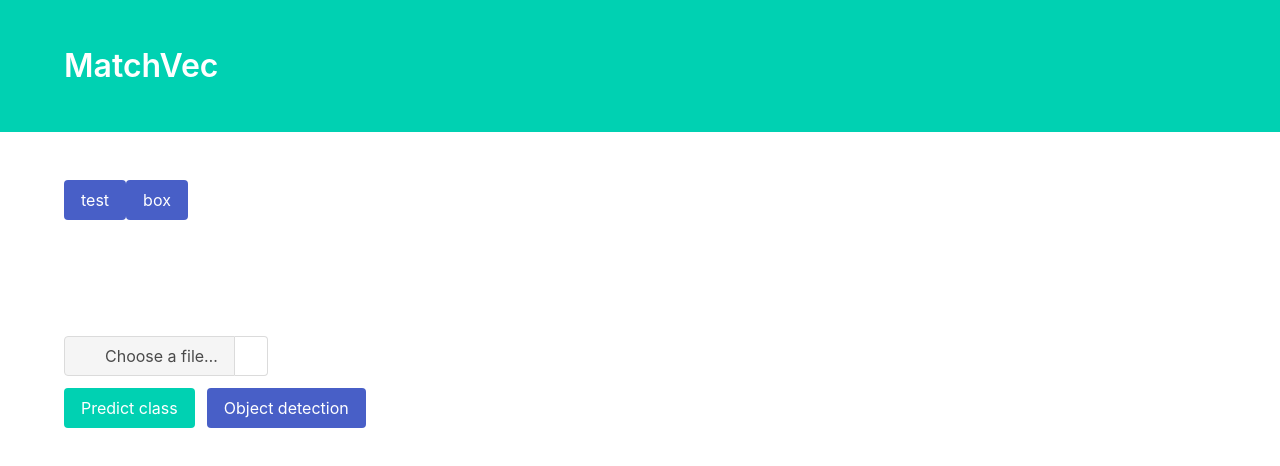
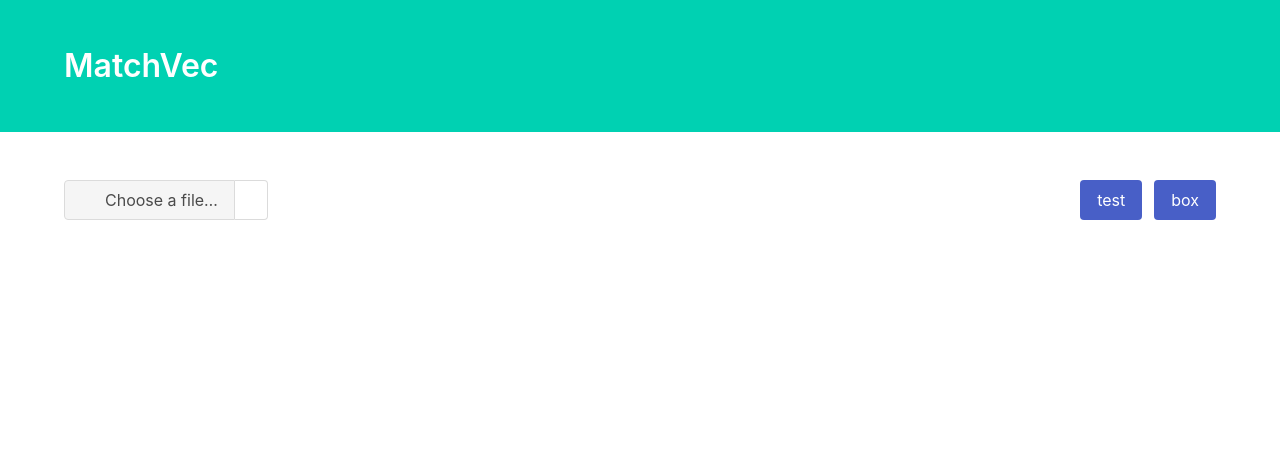
Before and after one commit to ia-flash/frontend, an Angular app: page /preview in a window 1280 px wide. Shown: the top 466 px of the page. Built offline with nearby package versions, Linux system fonts and the light colour scheme; no server answers.

Commit message:
Plot upload image in canvas Get image size from upload image

```diff
--- a/src/app/preview/preview.component.html
+++ b/src/app/preview/preview.component.html
@@ -1,11 +1,9 @@
 <section class="section">
   <div class="container">
-    <button (click)="testFunction()" class="button is-link">test</button>
-    <button (click)="drawBox()" class="button is-link">box</button>
-    <canvas id="canvas"></canvas>
-    <form action = "http://localhost:7779/predict" method = "POST"
-          enctype = "multipart/form-data">
-
+    <nav class="level">
+      <!-- Left side -->
+      <div class="level-left">
+        <div class="level-item">
           <div class="field file has-name">
             <label class="file-label">
               <input (change)="onFileSelected($event)" class="file-input" type="file" name="image" id="file">
@@ -20,20 +18,19 @@
               <span class="file-name" id="filename">{{ currentInput }}</span>
             </label>
           </div>
-      <div class="field is-grouped">
-        <div class="control" type="submit">
-          <button class="button is-primary">Predict class</button>
-        </div>
-        <div class="control">
-          <button class="button is-link" formaction="http://localhost:7779/object_detection" >Object detection</button>
         </div>
       </div>
-    </form>
+
+      <!-- Right side -->
+      <div class="level-right">
+        <div class="level-item">
+          <button (click)="testFunction()" class="button is-link">test</button>
+        </div>
+        <div class="level-item">
+          <button (click)="drawBox()" class="button is-link">box</button>
+        </div>
+      </div>
+    </nav>
+    <canvas id="canvas"></canvas>
   </div>
 </section>
-
-<section class="section">
-  <div class="container">
-    <img [src]="imgUrl" height="200" *ngIf="imgUrl">
-  </div>
-</section>
--- a/src/app/preview/preview.component.ts
+++ b/src/app/preview/preview.component.ts
@@ -9,6 +9,7 @@ import { PredictionsService } from '../predictions.service';
 export class PreviewComponent implements OnInit {
   currentInput: string;
   imgUrl: any;
+  imgCanvas: any;
 
   constructor(private predictionService: PredictionsService) { }
 
@@ -24,16 +25,7 @@ export class PreviewComponent implements OnInit {
   }
 
   drawBox() {
-    var image = new Image();
-
-    // When the image has loaded, draw it to the canvas
-    image.onload = function() {
-      // draw image...
-    }
-
-    // Now set the source of the image that we want to load
-    image.src = this.imgUrl
-    this.renderPredictions(image, [{"bbox": [100, 100, 200, 200]}])
+    this.renderPredictions([{"bbox": [100, 100, 200, 200]}])
   }
 
   onFileSelected(event) {
@@ -44,30 +36,40 @@ export class PreviewComponent implements OnInit {
       })
 
       this.currentInput = files[0].name;
-      var reader = new FileReader();
+      console.log(files[0]);
+      const reader = new FileReader();
       reader.readAsDataURL(files[0]);
       reader.onload = (_event) => {
         this.imgUrl = reader.result;
+        const image = new Image();
+        image.src = this.imgUrl;
+        this.imgCanvas = image
+        image.onload = function() {
+          const canvas = <HTMLCanvasElement> document.getElementById("canvas");
+          const ctx = canvas.getContext("2d");
+          canvas.width  = image.width;
+          canvas.height = image.height;
+          ctx.drawImage(image,0, 0,image.width,image.height);
+        }
       }
     }
   }
 
 
-  renderPredictions = (image, predictions) => {
+  renderPredictions = (predictions) => {
     const canvas = <HTMLCanvasElement> document.getElementById("canvas");
 
     const ctx = canvas.getContext("2d");
 
-    canvas.width  = 300;
-    canvas.height = 300;
+    canvas.width  = this.imgCanvas.width;
+    canvas.height = this.imgCanvas.height;
 
     ctx.clearRect(0, 0, ctx.canvas.width, ctx.canvas.height);
     // Font options.
     const font = "16px sans-serif";
     ctx.font = font;
     ctx.textBaseline = "top";
-    //ctx.drawImage(this.video,0, 0,300,300);
-    ctx.drawImage(image,0, 0,300,300);
+    ctx.drawImage(this.imgCanvas, 0, 0,this.imgCanvas.width,this.imgCanvas.height);
 
     predictions.forEach(prediction => {
       const x = prediction.bbox[0];
```
Lines whose indentation alone changed are shown as unchanged.
